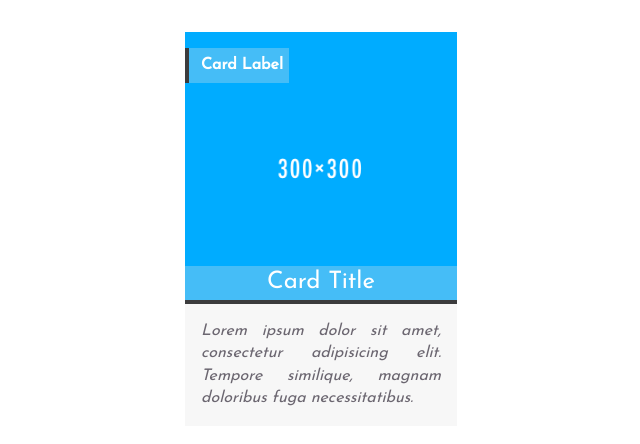
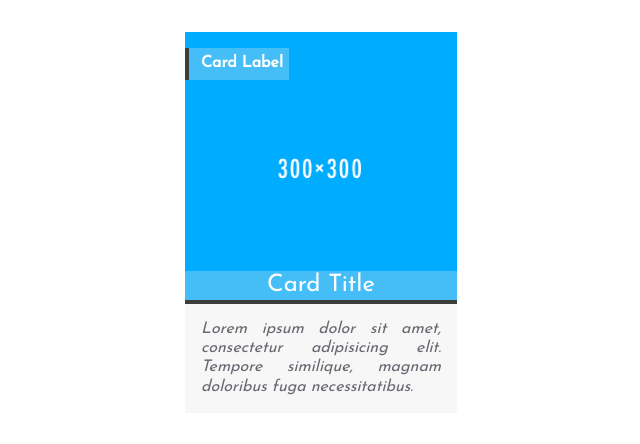
Before and after one commit to moazsarwar/week0901, a plain HTML site: page index.html in a window 1280 px wide. Shown: the whole page, without its empty margins (319-959 px from the left). Drawn offline with Linux system fonts and the light colour scheme.

Commit message:
VERSION 1.1

```diff
--- a/css/main.css
+++ b/css/main.css
@@ -1,6 +1,6 @@
 html {
     box-sizing: border-box;
-    font: normal 100%/1.4 'Josefin Sans', sans-serif, cursive, serif;
+    font: normal 100%/1.2 'Josefin Sans', sans-serif, cursive, serif;
 }
 
 *, *::before, *::after {
```
